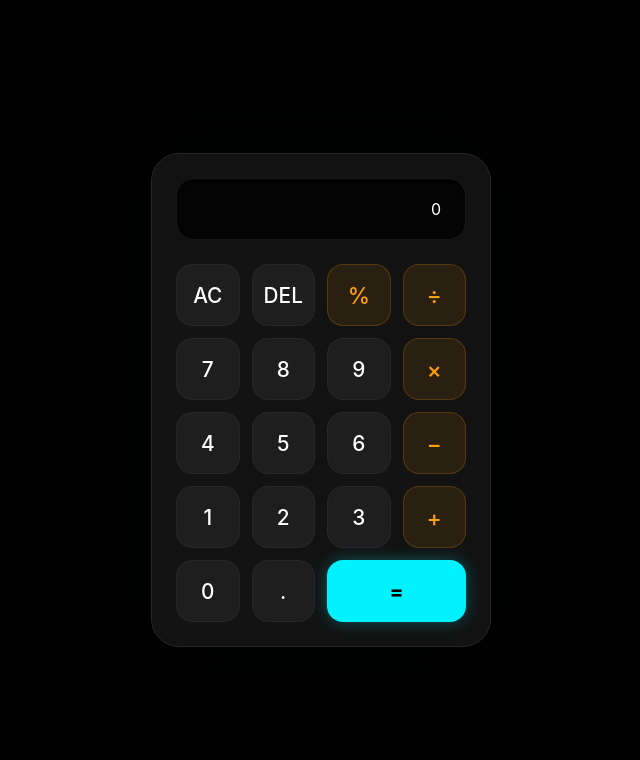
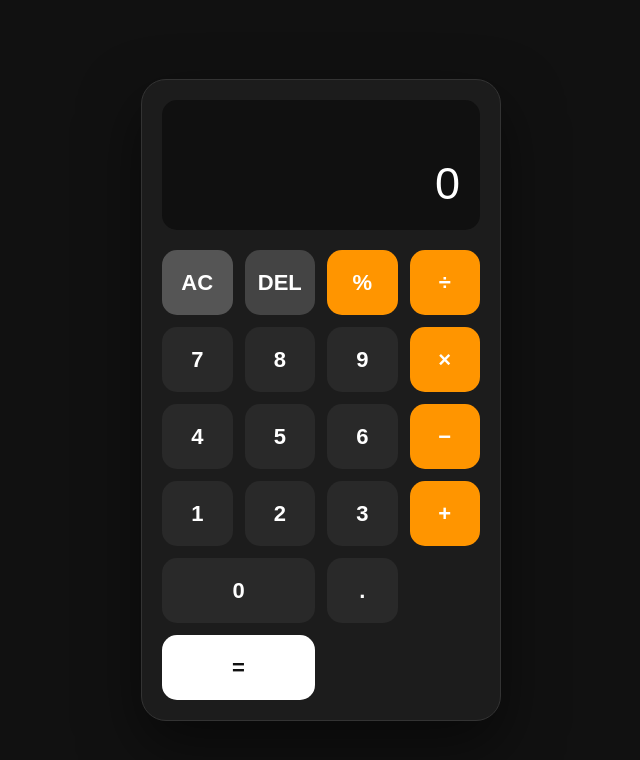
Before and after one commit to umairalifida/codealpha_tasks, a plain HTML site: page Calculator/index.html in a window 1280 px wide. Shown: the whole page, without its empty margins (319-959 px from the left). Drawn offline with Linux system fonts and the light colour scheme.

Commit message:
Refactor calculator styles in style.css
Updated styles for the calculator, including layout, colors, and button designs.

```diff
--- a/Calculator/style.css
+++ b/Calculator/style.css
@@ -1,137 +1,178 @@
-    :root {
-      --bg-dark: #000000;
-      --card-bg: #121212;
-      --display-bg: #050505;
-      --btn-bg: #1e1e1e;
-      --btn-hover: #2d2d2d;
-      --btn-active: #383838;
-
-      --accent-cyan: #00f2fe;
-      --accent-orange: #ff9f0a;
-      --accent-red: #ff453a;
-      --text-primary: #ffffff;
-      --text-secondary: #a1a1aa;
-    }
-
 * {
-      box-sizing: border-box;
   margin: 0;
   padding: 0;
-      font-family: 'SF Pro Display', -apple-system, BlinkMacSystemFont, 'Segoe UI', Roboto, sans-serif;
+  box-sizing: border-box;
 }
 
 body {
+  min-height: 100vh;
+
   display: flex;
+  align-items: center;
   justify-content: center;
-      align-items: center;
-      min-height: 100vh;
-      background-color: var(--bg-dark);
-      color: var(--text-primary);
+
+  font-family: Arial, sans-serif;
+
+  background: #111;
 }
 
 .calculator {
-      width: 340px;
-      padding: 24px;
-      border-radius: 28px;
-      background: var(--card-bg);
-      border: 1px solid #27272a;
-      box-shadow: 0 20px 40px rgba(0, 0, 0, 0.8),
-                  0 0 80px rgba(0, 242, 254, 0.03);
+  width: 360px;
+
+  padding: 20px;
+
+  background: #1c1c1c;
+
+  border-radius: 25px;
+
+  box-shadow: 0 25px 60px rgba(0, 0, 0, 0.5);
+
+  border: 1px solid #333;
 }
 
+/* Display */
+
 .display {
-      background: var(--display-bg);
-      border-radius: 18px;
-      padding: 20px 24px;
-      margin-bottom: 24px;
-      text-align: right;
-      border: 1px solid #18181b;
-      box-shadow: inset 0 2px 8px rgba(0, 0, 0, 0.9);
+  height: 130px;
+
+  padding: 20px;
+
+  margin-bottom: 20px;
+
+  display: flex;
+  flex-direction: column;
+  justify-content: flex-end;
+  align-items: flex-end;
+
+  background: #101010;
+
+  border-radius: 15px;
+
+  overflow: hidden;
 }
 
-    .expression {
-      color: var(--text-secondary);
-      font-size: 0.95rem;
-      min-height: 1.4rem;
-      letter-spacing: 0.5px;
+#previous {
+  min-height: 25px;
+
+  color: #888;
+
+  font-size: 18px;
+
+  margin-bottom: 5px;
 }
 
-    .result {
-      color: var(--text-primary);
-      font-size: 2.2rem;
-      font-weight: 600;
-      min-height: 2.8rem;
-      word-wrap: break-word;
-      word-break: break-all;
-      letter-spacing: 0.5px;
+#current {
+  width: 100%;
+
+  color: #fff;
+
+  font-size: 45px;
+
+  font-weight: 500;
+
+  text-align: right;
+
+  white-space: nowrap;
+
+  overflow: hidden;
 }
 
 .buttons {
   display: grid;
+
   grid-template-columns: repeat(4, 1fr);
+
   gap: 12px;
 }
 
-    button {
-      height: 62px;
-      font-size: 1.3rem;
-      font-weight: 500;
-      border: 1px solid #27272a;
-      border-radius: 16px;
-      background: var(--btn-bg);
-      color: var(--text-primary);
+.btn {
+  height: 65px;
+
+  border: none;
+
+  border-radius: 15px;
+
+  font-size: 22px;
+
+  font-weight: 600;
+
   cursor: pointer;
-      transition: all 0.15s ease;
-      user-select: none;
+
+  transition:
+    transform 0.15s ease,
+    filter 0.15s ease;
 }
 
-    button:hover {
-      background: var(--btn-hover);
-      border-color: #3f3f46;
-      transform: translateY(-1px);
+.btn:hover {
+  filter: brightness(1.2);
 }
 
-    button:active {
-      transform: translateY(1px);
-      background: var(--btn-active);
+.btn:active {
+  transform: scale(0.92);
 }
 
+.number {
+  background: #292929;
 
-    button.action {
-      color: var(--accent-red);
-      background: rgba(255, 69, 58, 0.1);
-      border-color: rgba(255, 69, 58, 0.2);
+  color: #fff;
 }
 
-    button.action:hover {
-      background: rgba(255, 69, 58, 0.2);
-      border-color: rgba(255, 69, 58, 0.4);
+.operator {
+  background: #ff9500;
+
+  color: #fff;
 }
 
+.clear {
+  background: #555;
 
-    button.operator {
-      color: var(--accent-orange);
-      background: rgba(255, 159, 10, 0.1);
-      border-color: rgba(255, 159, 10, 0.2);
-      font-size: 1.4rem;
+  color: #fff;
 }
 
-    button.operator:hover {
-      background: rgba(255, 159, 10, 0.2);
-      border-color: rgba(255, 159, 10, 0.4);
+.delete {
+  background: #444;
+
+  color: #fff;
 }
 
+/* Equal */
 
-    button.equals {
-      background: var(--accent-cyan);
-      color: #000000;
-      border: none;
+.equals {
   grid-column: span 2;
-      font-weight: 700;
-      box-shadow: 0 0 15px rgba(0, 242, 254, 0.3);
+
+  background: #fff;
+
+  color: #111;
 }
 
-    button.equals:hover {
-      background: #38f9d7;
-      box-shadow: 0 0 25px rgba(0, 242, 254, 0.5);
+/* Zero */
+
+.zero {
+  grid-column: span 2;
 }
+
+/* Responsive */
+
+@media (max-width: 450px) {
+  .calculator {
+    width: 92%;
+
+    padding: 15px;
+
+    border-radius: 20px;
+  }
+
+  .display {
+    height: 120px;
+  }
+
+  #current {
+    font-size: 38px;
+  }
+
+  .btn {
+    height: 60px;
+
+    font-size: 20px;
+  }
+}
```
Lines whose indentation alone changed are shown as unchanged.
